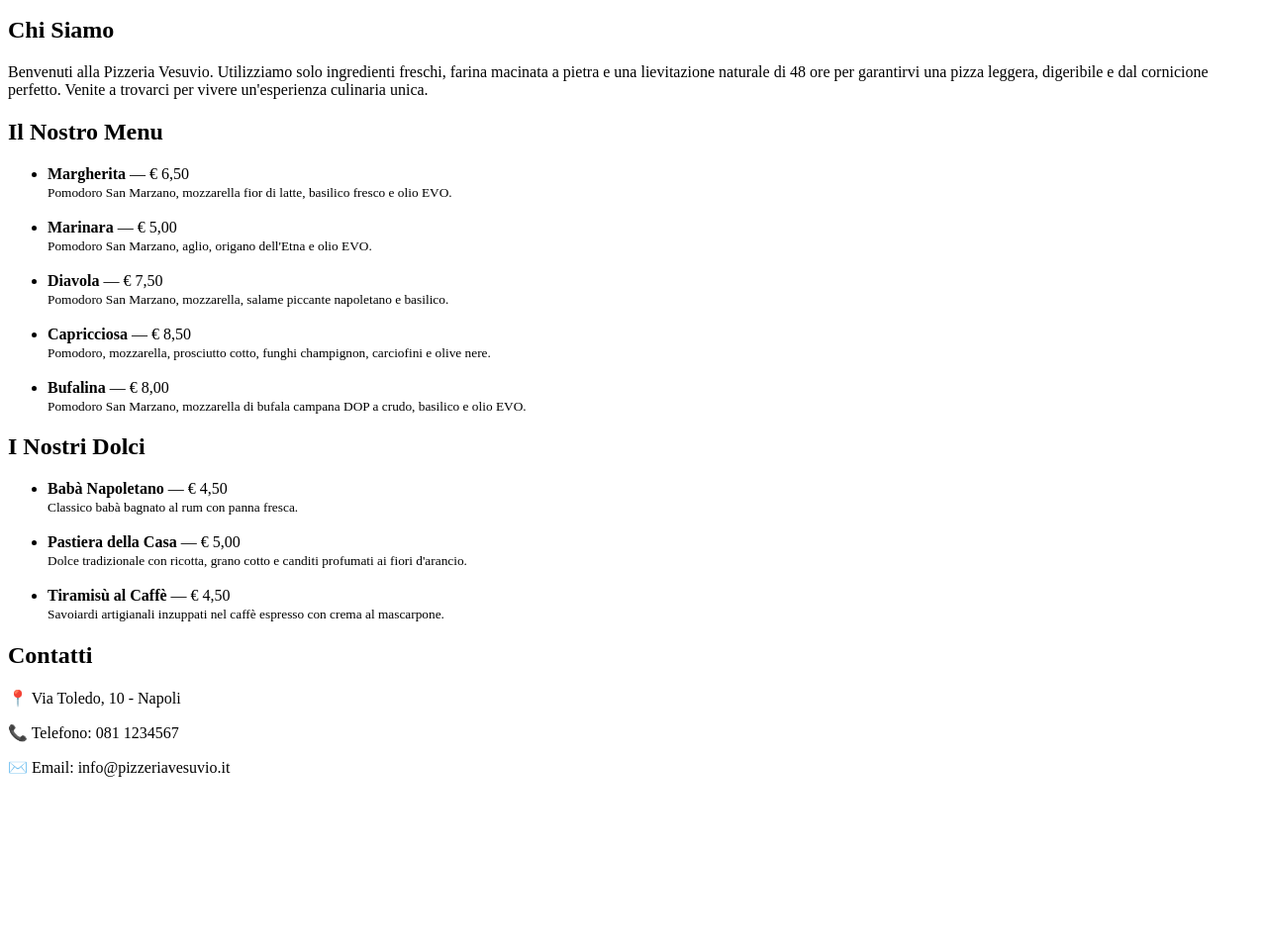
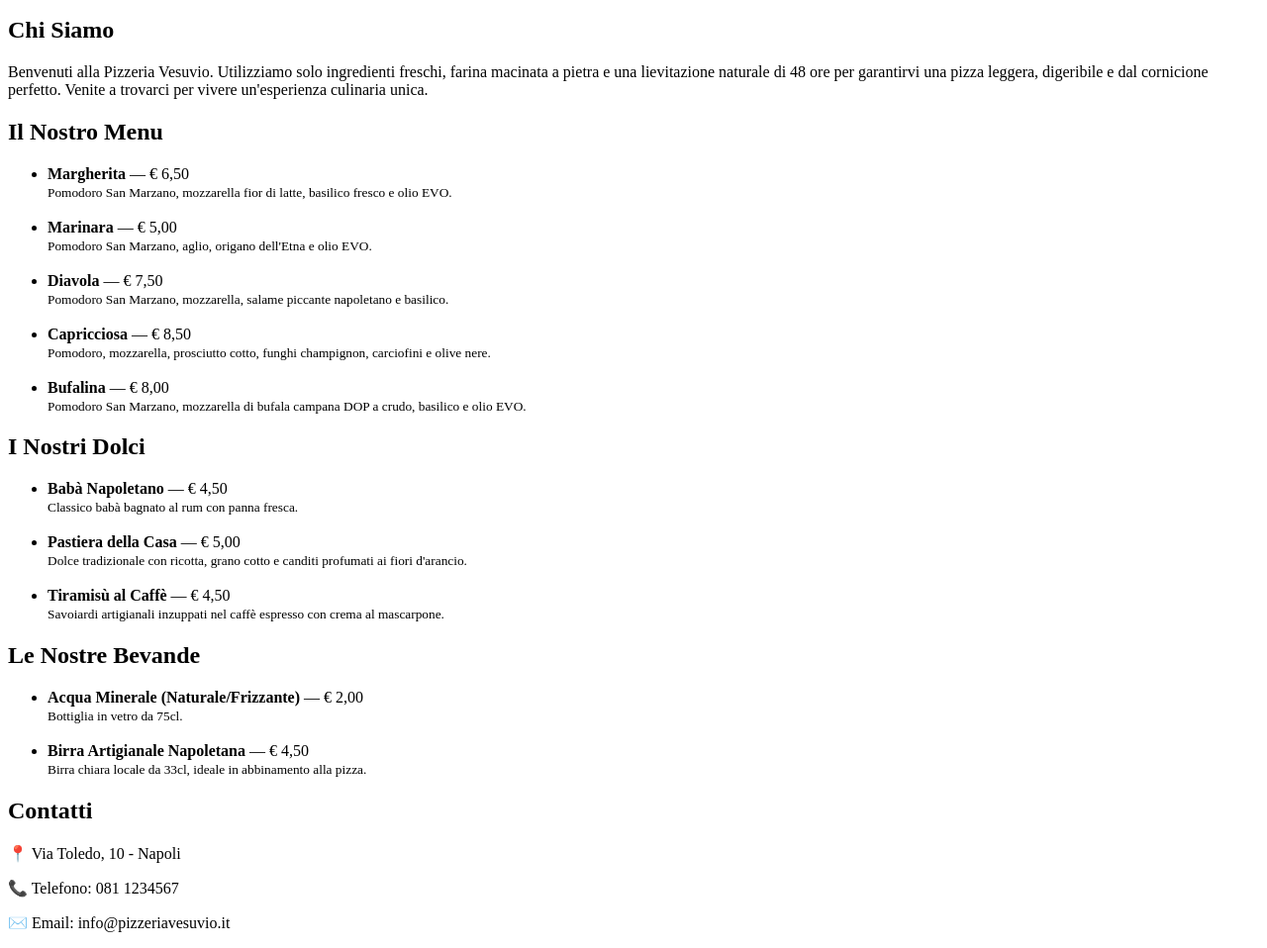
Before and after one commit to antoniodicarlo-svg/pizzeria-vesuvio, a plain HTML site: page index.html in a window 1280 px wide. Shown: the part 101-1059 px from the top of the page at 99% size. Before the commit the page ends 902 px from the top, so only its background shows below. Drawn offline with Linux system fonts and the light colour scheme.

Commit message:
Aggiunta sezione Bevande con 2 prodotti localmente

```diff
--- a/index.html
+++ b/index.html
@@ -72,6 +72,22 @@
         </ul>
     </section>
 
+    <!-- Sezione Bevande -->
+    <section id="bevande">
+        <h2>Le Nostre Bevande</h2>
+        <ul>
+            <li>
+                <strong>Acqua Minerale (Naturale/Frizzante)</strong> — € 2,00<br>
+                <small>Bottiglia in vetro da 75cl.</small>
+            </li>
+            <br>
+            <li>
+                <strong>Birra Artigianale Napoletana</strong> — € 4,50<br>
+                <small>Birra chiara locale da 33cl, ideale in abbinamento alla pizza.</small>
+            </li>
+        </ul>
+    </section>
+
     <!-- Sezione Contatti -->
     <section id="contatti">
         <h2>Contatti</h2>
```
